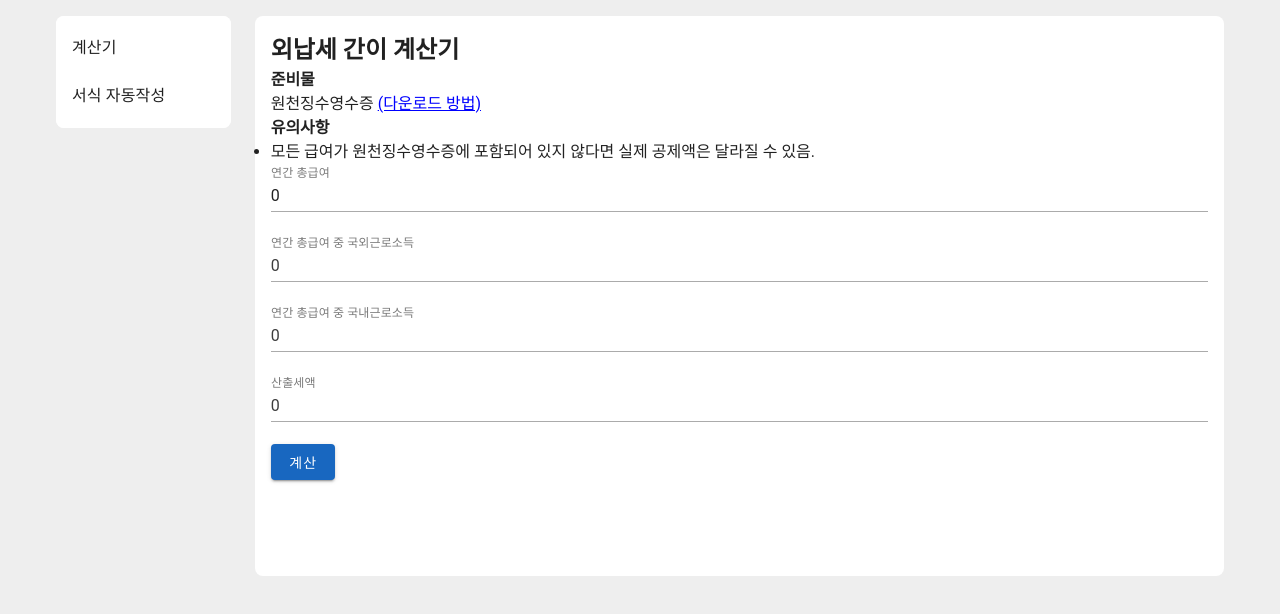
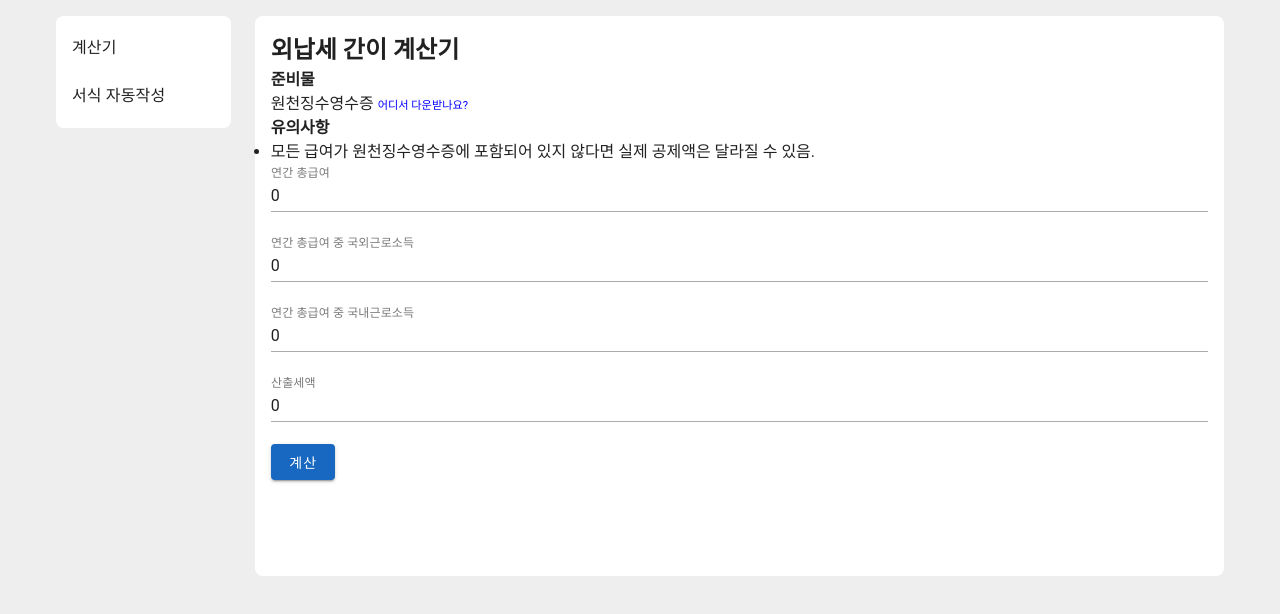
Before and after one commit to monguriman/kr-tax, a Vue app: page / in a window 1280 px wide. Shown: the top 614 px of the page. Built offline with nearby package versions, Linux system fonts and the light colour scheme.

Commit message:
Feat : 입력금액 validate적용

```diff
--- a/src/components/TaxCalculator.vue
+++ b/src/components/TaxCalculator.vue
@@ -4,7 +4,7 @@
       <h2>외납세 간이 계산기</h2>
       <div>
         <h4>준비물</h4>
-        원천징수영수증 <span @click="showModalDownloadGuide = true" style="color: blue; cursor: pointer; text-decoration:underline;">(다운로드 방법)</span>
+        원천징수영수증 <span @click="showModalDownloadGuide = true" style="color: blue; cursor: pointer; font-size: 0.7em">어디서 다운받나요?</span>
       </div>
       <div>
         <h4>유의사항</h4>
@@ -18,6 +18,7 @@
       <v-form @submit.prevent="calculateForeignTaxCredit">
         <v-text-field
           v-model="annualIncome"
+          :value="annualIncome.toLocaleString()"
           label="연간 총급여"
           type="number"
           required
@@ -31,9 +32,7 @@
           required
           @input="validateInput"
           variant="underlined"
-          ><div v-if="foreignIncome < 0" class="error-text">
-            <span>음수는 입력할 수 없습니다.</span>
-          </div></v-text-field
+          ></v-text-field
         >
         <v-text-field
           v-model="koreanIncome"
@@ -42,9 +41,7 @@
           required
           @input="validateInput"
           variant="underlined"
-          ><div v-if="koreanIncome < 0" class="error-text">
-            <span>음수는 입력할 수 없습니다.</span>
-          </div></v-text-field
+          ></v-text-field
         >
         <v-text-field
           v-model="calculatedTax"
@@ -53,9 +50,7 @@
           required
           @input="validateInput"
           variant="underlined"
-          ><div v-if="calculatedTax < 0" class="error-text">
-            <span>음수는 입력할 수 없습니다.</span>
-          </div></v-text-field
+          ></v-text-field
         >
         <v-btn type="submit" color="primary">계산</v-btn>
       </v-form>
```
